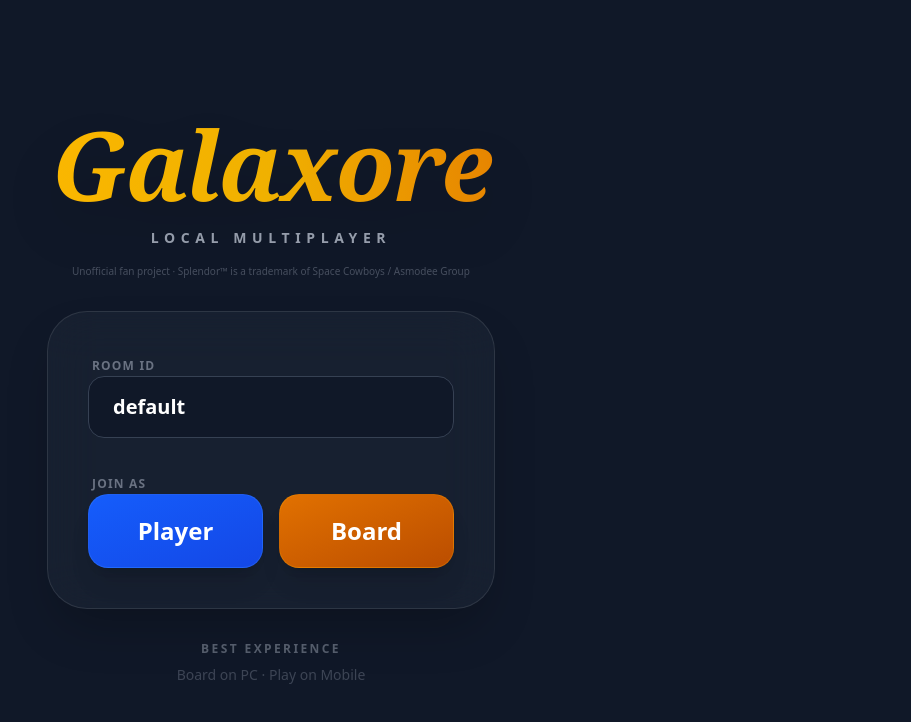
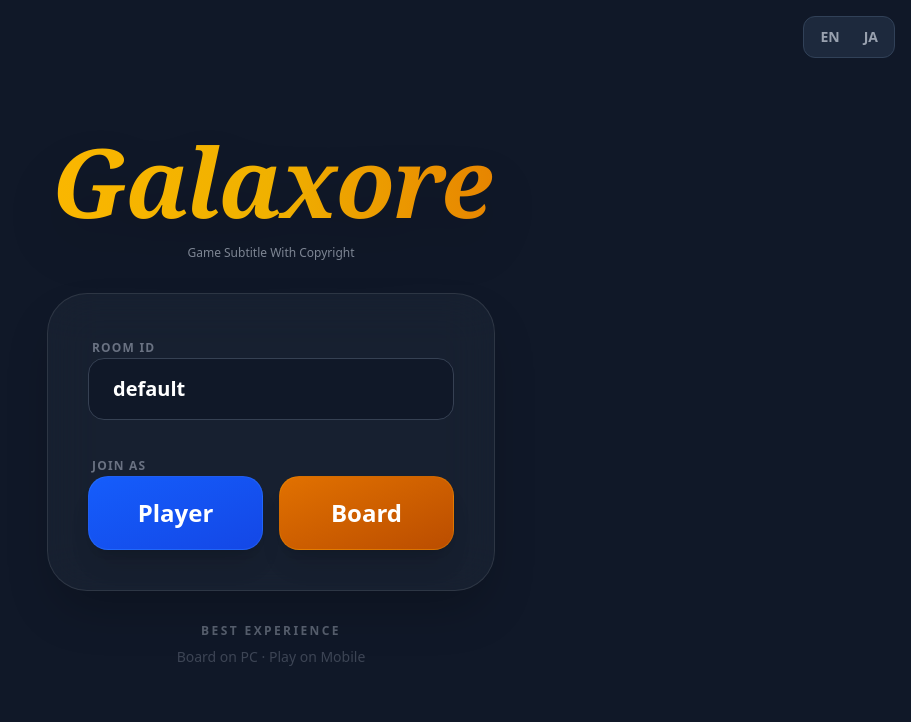
Before and after one commit to yutar0xff/galaxore, a React (Vite) app in the folder apps/client/: page / in a window 1280 px wide. Shown: the top 722 px of the page, without its empty margins (369-1280 px from the left). Built offline with nearby package versions, Linux system fonts and the light colour scheme; the HTML template or start-up script is replaced by a standard one.

Commit message:
update localization

```diff
--- a/apps/client/src/components/JoinScreen.tsx
+++ b/apps/client/src/components/JoinScreen.tsx
@@ -4,6 +4,7 @@
 import { getSocket } from "../infrastructure/socket";
 import { EVENTS } from "@galaxore/shared";
 import { Socket } from "socket.io-client";
+import { changeLanguage as changeLanguageUtil } from "../utils/i18n";
 
 interface JoinScreenProps {
   onJoin: (
@@ -56,7 +57,7 @@
 type Step = "roomId" | "playerSelection" | "deviceSwitch";
 
 export function JoinScreen({ onJoin }: JoinScreenProps) {
-  const { t } = useTranslation();
+  const { t, i18n } = useTranslation();
   const [step, setStep] = useState<Step>("roomId");
   const [selectedRole, setSelectedRole] = useState<"player" | "board" | null>(
     null,
@@ -210,16 +211,36 @@
   if (step === "roomId") {
     return (
       <div className="flex min-h-screen flex-col items-center justify-center space-y-8 bg-gray-900 p-4 text-white">
+        {/* Language Switcher - Top Right */}
+        <div className="absolute top-4 right-4 flex rounded-xl border border-slate-700 bg-slate-800 p-1">
+          <button
+            onClick={() => changeLanguageUtil("en", i18n)}
+            className={`rounded-lg px-3 py-1.5 text-sm font-bold transition-all ${
+              i18n.language === "en"
+                ? "bg-blue-600 text-white"
+                : "text-gray-400 hover:bg-slate-700"
+            }`}
+          >
+            EN
+          </button>
+          <button
+            onClick={() => changeLanguageUtil("ja", i18n)}
+            className={`rounded-lg px-3 py-1.5 text-sm font-bold transition-all ${
+              i18n.language === "ja"
+                ? "bg-blue-600 text-white"
+                : "text-gray-400 hover:bg-slate-700"
+            }`}
+          >
+            JA
+          </button>
+        </div>
+
         <div className="w-full max-w-2xl space-y-4 px-4 text-center">
           <h1 className="bg-gradient-to-r from-amber-400 via-yellow-500 to-amber-600 bg-clip-text font-serif text-5xl font-black tracking-tight break-words text-transparent italic drop-shadow-2xl sm:text-6xl md:text-7xl lg:text-8xl">
             Galaxore
           </h1>
-          <p className="text-xs font-bold tracking-[0.4em] text-gray-400 uppercase sm:text-sm">
-            {t("Local Multiplayer")}
-          </p>
-          <p className="mt-2 text-[10px] text-gray-500 opacity-60">
-            Unofficial fan project · Splendor™ is a trademark of Space Cowboys /
-            Asmodee Group
+          <p className="mt-2 text-xs whitespace-pre-line text-gray-400 opacity-80">
+            {t("Game Subtitle With Copyright")}
           </p>
         </div>
 
@@ -246,14 +267,14 @@
 
           <div className="space-y-2">
             <label className="pl-1 text-xs font-black tracking-widest text-gray-500 uppercase">
-              {t("Join as")}
+              Join as
             </label>
             <div className="flex flex-row gap-4">
               <button
                 onClick={() => handleRoleSelect("player")}
                 className="flex-1 rounded-[1.25rem] border border-blue-400/20 bg-gradient-to-br from-blue-600 to-blue-700 py-5 text-2xl font-black shadow-xl transition-all hover:from-blue-500 hover:to-blue-600 active:scale-[0.97]"
               >
-                {t("Player")}
+                Player
               </button>
 
               <button
@@ -286,12 +307,36 @@
 
     return (
       <div className="flex min-h-screen flex-col items-center justify-center space-y-8 bg-gray-900 p-4 text-white">
+        {/* Language Switcher - Top Right */}
+        <div className="absolute top-4 right-4 flex rounded-xl border border-slate-700 bg-slate-800 p-1">
+          <button
+            onClick={() => changeLanguageUtil("en", i18n)}
+            className={`rounded-lg px-3 py-1.5 text-sm font-bold transition-all ${
+              i18n.language === "en"
+                ? "bg-blue-600 text-white"
+                : "text-gray-400 hover:bg-slate-700"
+            }`}
+          >
+            EN
+          </button>
+          <button
+            onClick={() => changeLanguageUtil("ja", i18n)}
+            className={`rounded-lg px-3 py-1.5 text-sm font-bold transition-all ${
+              i18n.language === "ja"
+                ? "bg-blue-600 text-white"
+                : "text-gray-400 hover:bg-slate-700"
+            }`}
+          >
+            JA
+          </button>
+        </div>
+
         <div className="w-full max-w-2xl space-y-4 px-4 text-center">
           <h1 className="bg-gradient-to-r from-amber-400 via-yellow-500 to-amber-600 bg-clip-text font-serif text-5xl font-black tracking-tight break-words text-transparent italic drop-shadow-2xl sm:text-6xl md:text-7xl lg:text-8xl">
             Galaxore
           </h1>
-          <p className="text-xs font-bold tracking-[0.4em] text-gray-400 uppercase sm:text-sm">
-            {t("Local Multiplayer")}
+          <p className="mt-2 text-xs whitespace-pre-line text-gray-400 opacity-80">
+            {t("Game Subtitle With Copyright")}
           </p>
         </div>
 
@@ -365,7 +410,7 @@
                   disabled={!name.trim() || isNameTaken}
                   className="flex-1 rounded-[1.25rem] border border-blue-400/20 bg-gradient-to-br from-blue-600 to-blue-700 py-4 text-lg font-black shadow-xl transition-all hover:from-blue-500 hover:to-blue-600 active:scale-[0.97] disabled:cursor-not-allowed disabled:opacity-50"
                 >
-                  {t("Join as Player")}
+                  {t("Join")}
                 </button>
               </div>
             </>
@@ -379,11 +424,38 @@
   if (step === "deviceSwitch" && roomInfo?.gameStarted) {
     return (
       <div className="flex min-h-screen flex-col items-center justify-center space-y-8 bg-gray-900 p-4 text-white">
+        {/* Language Switcher - Top Right */}
+        <div className="absolute top-4 right-4 flex rounded-xl border border-slate-700 bg-slate-800 p-1">
+          <button
+            onClick={() => changeLanguageUtil("en", i18n)}
+            className={`rounded-lg px-3 py-1.5 text-sm font-bold transition-all ${
+              i18n.language === "en"
+                ? "bg-blue-600 text-white"
+                : "text-gray-400 hover:bg-slate-700"
+            }`}
+          >
+            EN
+          </button>
+          <button
+            onClick={() => changeLanguageUtil("ja", i18n)}
+            className={`rounded-lg px-3 py-1.5 text-sm font-bold transition-all ${
+              i18n.language === "ja"
+                ? "bg-blue-600 text-white"
+                : "text-gray-400 hover:bg-slate-700"
+            }`}
+          >
+            JA
+          </button>
+        </div>
+
         <div className="w-full max-w-2xl space-y-4 px-4 text-center">
           <h1 className="bg-gradient-to-r from-amber-400 via-yellow-500 to-amber-600 bg-clip-text font-serif text-5xl font-black tracking-tight break-words text-transparent italic drop-shadow-2xl sm:text-6xl md:text-7xl lg:text-8xl">
             Galaxore
           </h1>
-          <p className="text-xs font-bold tracking-[0.4em] text-gray-400 uppercase sm:text-sm">
+          <p className="mt-2 text-xs whitespace-pre-line text-gray-400 opacity-80">
+            {t("Game Subtitle With Copyright")}
+          </p>
+          <p className="mt-2 text-xs font-bold tracking-[0.4em] text-gray-400 uppercase sm:text-sm">
             {t("Game Already Started")}
           </p>
         </div>
--- a/apps/client/src/components/PlayerController.tsx
+++ b/apps/client/src/components/PlayerController.tsx
@@ -130,6 +130,9 @@
             <div className="text-center">
               <p className="mb-4 text-xl font-bold text-green-400">
                 {t("Waiting for game to start...")}
+              </p>
+              <p className="mb-4 whitespace-pre-line text-sm italic text-gray-400">
+                {t("Game Quote")}
               </p>
               <LoadingSpinner />
             </div>
--- a/apps/client/src/i18n.ts
+++ b/apps/client/src/i18n.ts
@@ -8,8 +8,6 @@
       Galaxore: "Galaxore",
       "Room ID": "Room ID (e.g. 1234)",
       "Please enter a Room ID": "Please enter a Room ID",
-      "Join as Player": "Join as Player",
-      "Enter Room as Board": "Enter Room as Board",
       "Board on PC, Play on Mobile": "Board on PC, Play on Mobile",
       "Invalid Room ID": "Invalid Room ID",
       Room: "Room",
@@ -21,7 +19,6 @@
       Cards: "Cards",
       Res: "Res",
       "Connecting to Room...": "Connecting to Room...",
-      "Connected!": "Connected!",
       "Waiting for board to start the game...":
         "Waiting for board to start the game...",
       "YOUR TURN": "YOUR TURN",
@@ -31,9 +28,6 @@
       Level: "Level",
       "My Tokens": "My Tokens",
       "Reserved Cards": "Reserved Cards",
-      "No reserved cards": "No reserved cards",
-      "Purchased Cards (Bonuses)": "Purchased Cards (Bonuses)",
-      "Select Action": "Select Action",
       Buy: "Develop",
       Reserve: "Reserve",
       Cancel: "Cancel",
@@ -48,7 +42,6 @@
       Language: "Language",
       Settings: "Settings",
       Goal: "Goal",
-      Actions: "Actions",
       "Buy Card": "Develop",
       "Buy Reserved": "Develop Reserved",
       "Select 3 different colors": "Select 3 different colors",
@@ -66,6 +59,7 @@
       Hand: "Hand",
       Resources: "Resources",
       "Owned Tokens": "Owned Tokens",
+      "Owned Ores": "Owned Ores",
       Score: "Score",
       Take: "Mine",
       "No Ores": "No Ores",
@@ -95,6 +89,27 @@
       "Switch Device": "Switch Device",
       Player: "Player",
       "Join as": "Join as",
+      "Game Subtitle With Copyright":
+        "A game inspired by Splendor™\nSplendor™ is a trademark of Space Cowboys / Asmodee Group",
+      "Game Quote":
+        "You have landed on a new star.\nMine ores, develop the planet, and prosper.",
+      Join: "Join",
+      "Not your turn": "Not your turn",
+      "Please enter your name": "Please enter your name",
+      "Enter your name": "Enter your name",
+      "Best Experience": "Best Experience",
+      "No players yet": "No players yet",
+      Alert: "Alert",
+      Confirmation: "Confirmation",
+      "Waiting for game to start...": "Waiting for game to start...",
+      "Show Results": "Show Results",
+      "bought a card": "bought a card",
+      "reserved a card": "reserved a card",
+      Reserved: "Reserved",
+      Bought: "Bought",
+      "took tokens": "took tokens",
+      "discarded tokens": "discarded tokens",
+      Home: "Home",
     },
   },
   ja: {
@@ -102,8 +117,6 @@
       Galaxore: "Galaxore",
       "Room ID": "Room ID (e.g. 1234)",
       "Please enter a Room ID": "ルームIDを入力してください",
-      "Join as Player": "プレイヤーとして参加",
-      "Enter Room as Board": "ボードとして部屋を作成",
       "Board on PC, Play on Mobile": "PCでボード、スマホでプレイ",
       "Invalid Room ID": "無効なルームIDです",
       Room: "Room",
@@ -115,7 +128,6 @@
       Cards: "Cards",
       Res: "Res",
       "Connecting to Room...": "ルームに接続中...",
-      "Connected!": "接続しました！",
       "Waiting for board to start the game...":
         "ボードがゲームを開始するのを待っています...",
       "YOUR TURN": "YOUR TURN",
@@ -125,9 +137,6 @@
       Level: "Level",
       "My Tokens": "手持ちトークン",
       "Reserved Cards": "予約済みカード",
-      "No reserved cards": "予約済みのカードはありません",
-      "Purchased Cards (Bonuses)": "開拓したカード (ボーナス)",
-      "Select Action": "アクションを選択",
       Buy: "開拓",
       Reserve: "予約",
       Cancel: "Cancel",
@@ -142,8 +151,7 @@
       Language: "Language",
       Settings: "設定",
       Goal: "目標",
-      Actions: "Actions",
-      "Buy Card": "開拓する",
+      "Buy Card": "開拓",
       "Buy Reserved": "予約済みを開拓",
       "Select 3 different colors": "異なる3色を選択",
       "Select 2 same colors": "同じ色を2枚選択",
@@ -191,6 +199,27 @@
       "Switch Device": "デバイスを切り替える",
       Player: "プレイヤー",
       "Join as": "参加方法",
+      "Game Subtitle With Copyright":
+        "Splendor™にインスパイアされたゲーム\nSplendor™ は Space Cowboys / Asmodee Group の商標です",
+      "Game Quote":
+        "新たな星に降り立ったあなた。\n鉱山を開拓し、鉱石を集めて星を発展させよ。",
+      Join: "Join",
+      "Not your turn": "あなたのターンではありません",
+      "Please enter your name": "名前を入力してください",
+      "Enter your name": "名前を入力",
+      "Best Experience": "ベストな体験",
+      "No players yet": "まだプレイヤーがいません",
+      Alert: "アラート",
+      Confirmation: "確認",
+      "Waiting for game to start...": "ゲーム開始を待っています...",
+      "Show Results": "結果を表示",
+      "bought a card": "カードを開拓しました",
+      "reserved a card": "カードを予約しました",
+      Reserved: "予約済み",
+      Bought: "開拓済み",
+      "took tokens": "トークンを採掘しました",
+      "discarded tokens": "トークンを破棄しました",
+      Home: "ホーム",
     },
   },
 };
```
